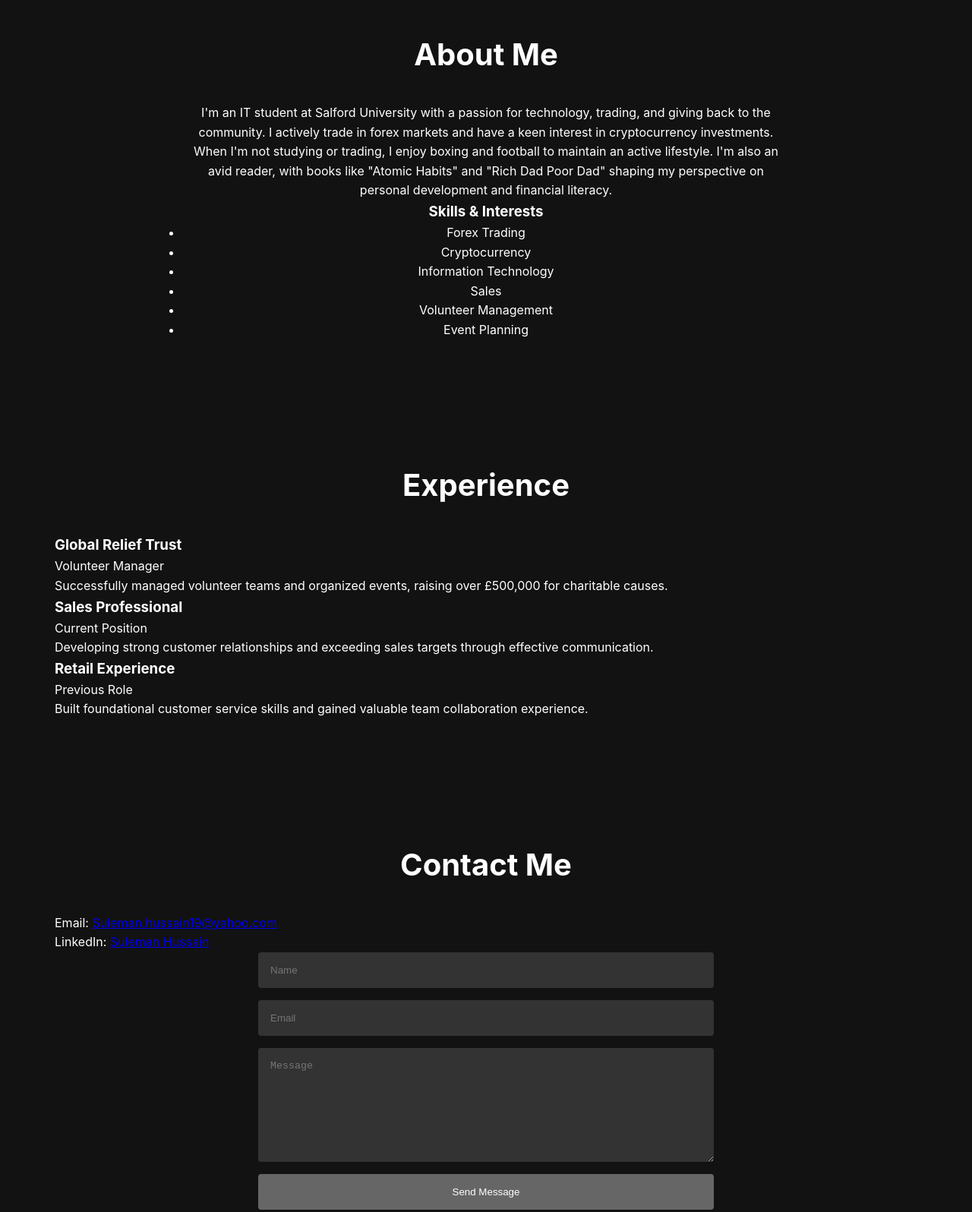
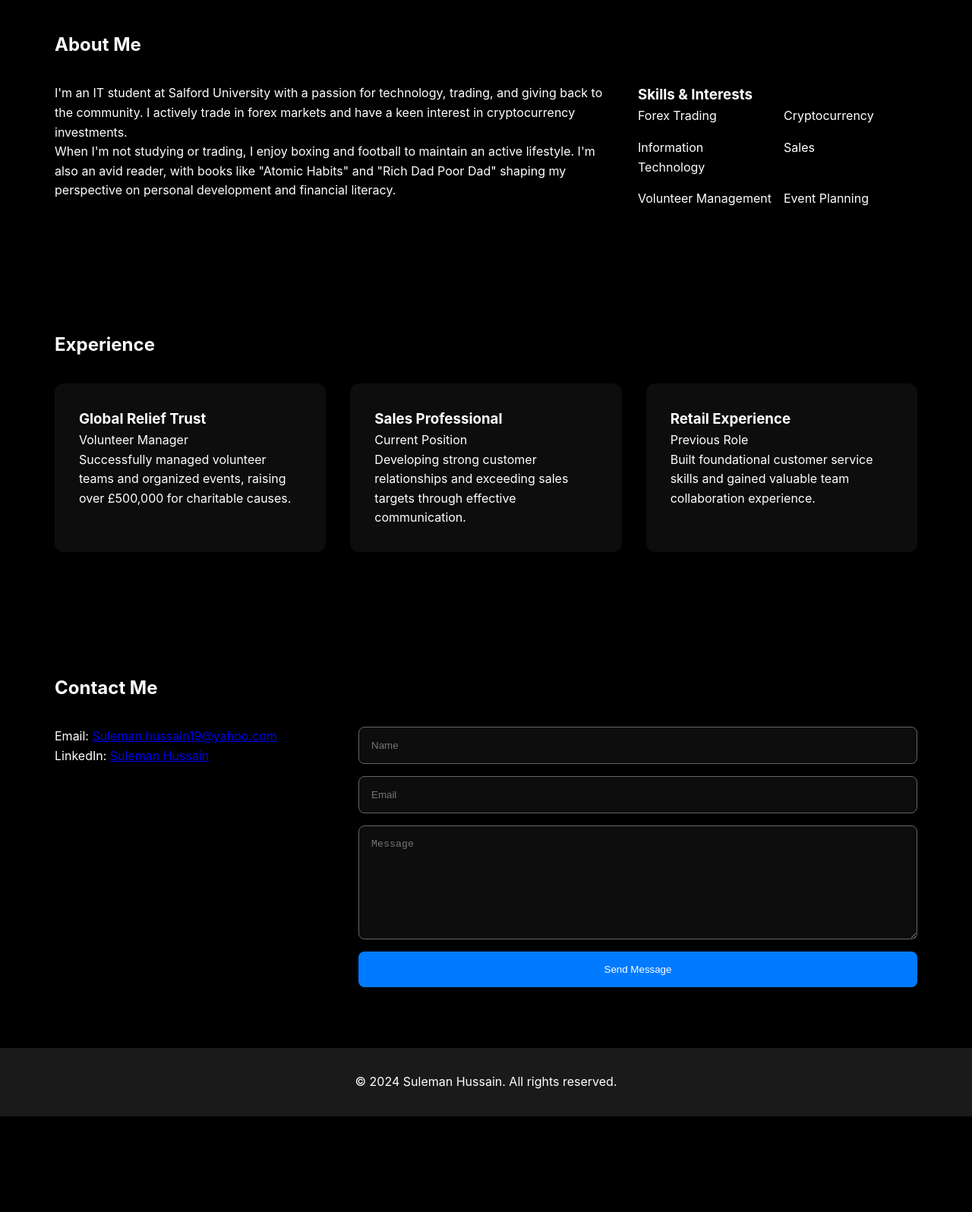
Before and after one commit to xsulemxn/My-Website, a plain HTML site: page index.html in a window 1280 px wide. Shown: the part 840-2436 px from the top of the page at 76% size. After the commit the page ends 2310 px from the top, so only its background shows below. Drawn offline with Linux system fonts and the light colour scheme.

Commit message:
styles.css

```diff
--- a/styles.css
+++ b/styles.css
@@ -3,7 +3,7 @@
     --secondary-color: #333333;
     --accent-color: #666666;
     --text-color: #ffffff;
-    --background-color: #121212;
+    --background-color: #000000;
 }
 
 * {
@@ -13,7 +13,7 @@
 }
 
 body {
-    font-family: 'Inter', -apple-system, BlinkMacSystemFont, sans-serif;
+    font-family: -apple-system, BlinkMacSystemFont, 'Segoe UI', Roboto, Oxygen, Ubuntu, Cantarell, sans-serif;
     line-height: 1.6;
     color: var(--text-color);
     background-color: var(--background-color);
@@ -22,9 +22,11 @@ body {
 nav {
     position: fixed;
     width: 100%;
-    background-color: rgba(26, 26, 26, 0.95);
+    background-color: rgba(0, 0, 0, 0.95);
     padding: 1rem 0;
     z-index: 1000;
+    backdrop-filter: blur(10px);
+    -webkit-backdrop-filter: blur(10px);
 }
 
 .nav-content {
@@ -54,7 +56,7 @@ nav {
 }
 
 .nav-links a:hover {
-    color: var(--accent-color);
+    color: #007AFF;
 }
 
 section {
@@ -69,12 +71,15 @@ section {
     align-items: center;
     justify-content: center;
     text-align: center;
-    background-color: var(--primary-color);
+    background-color: var(--background-color);
 }
 
 .hero-content h1 {
     font-size: 3.5rem;
     margin-bottom: 1rem;
+    background: linear-gradient(45deg, #007AFF, #5856D6);
+    -webkit-background-clip: text;
+    -webkit-text-fill-color: transparent;
 }
 
 .subtitle {
@@ -83,57 +88,72 @@ section {
     margin-bottom: 2rem;
 }
 
+.cta-buttons {
+    display: flex;
+    gap: 1rem;
+    justify-content: center;
+}
+
 .cta-button {
     display: inline-block;
     padding: 1rem 2rem;
-    background-color: var(--secondary-color);
+    background-color: #007AFF;
     color: var(--text-color);
     text-decoration: none;
-    border-radius: 4px;
-    transition: background-color 0.3s ease;
+    border-radius: 8px;
+    transition: transform 0.3s ease, background-color 0.3s ease;
+}
+
+.cta-button.secondary {
+    background-color: transparent;
+    border: 1px solid #007AFF;
 }
 
 .cta-button:hover {
-    background-color: var(--accent-color);
-}
-
-h2 {
-    font-size: 2.5rem;
-    margin-bottom: 2rem;
-    text-align: center;
+    transform: translateY(-2px);
+    background-color: #0066CC;
 }
 
 .about-content {
-    max-width: 800px;
-    margin: 0 auto;
-    text-align: center;
+    display: grid;
+    grid-template-columns: 2fr 1fr;
+    gap: 2rem;
+    margin-top: 2rem;
 }
 
-.project-grid {
+.skills-list {
+    list-style: none;
+    display: grid;
+    grid-template-columns: repeat(2, 1fr);
+    gap: 1rem;
+}
+
+.experience-grid {
     display: grid;
     grid-template-columns: repeat(auto-fit, minmax(300px, 1fr));
     gap: 2rem;
     margin-top: 2rem;
 }
 
-.project-card {
-    background-color: var(--secondary-color);
+.experience-card {
+    background-color: rgba(255, 255, 255, 0.05);
     padding: 2rem;
-    border-radius: 8px;
+    border-radius: 12px;
     transition: transform 0.3s ease;
 }
 
-.project-card:hover {
+.experience-card:hover {
     transform: translateY(-5px);
 }
 
-.project-card h3 {
-    margin-bottom: 1rem;
+.contact-content {
+    display: grid;
+    grid-template-columns: 1fr 2fr;
+    gap: 2rem;
+    margin-top: 2rem;
 }
 
-.contact form {
-    max-width: 600px;
-    margin: 0 auto;
+form {
     display: flex;
     flex-direction: column;
     gap: 1rem;
@@ -141,9 +161,9 @@ h2 {
 
 input, textarea {
     padding: 1rem;
-    background-color: var(--secondary-color);
-    border: none;
-    border-radius: 4px;
+    background-color: rgba(255, 255, 255, 0.05);
+    border: 1px solid var(--accent-color);
+    border-radius: 8px;
     color: var(--text-color);
 }
 
@@ -154,16 +174,16 @@ textarea {
 
 button {
     padding: 1rem;
-    background-color: var(--accent-color);
+    background-color: #007AFF;
     color: var(--text-color);
     border: none;
-    border-radius: 4px;
+    border-radius: 8px;
     cursor: pointer;
     transition: background-color 0.3s ease;
 }
 
 button:hover {
-    background-color: var(--secondary-color);
+    background-color: #0066CC;
 }
 
 footer {
@@ -185,6 +205,11 @@ footer {
         font-size: 1.2rem;
     }
 
+    .about-content,
+    .contact-content {
+        grid-template-columns: 1fr;
+    }
+
     section {
         padding: 3rem 1rem;
     }
```
